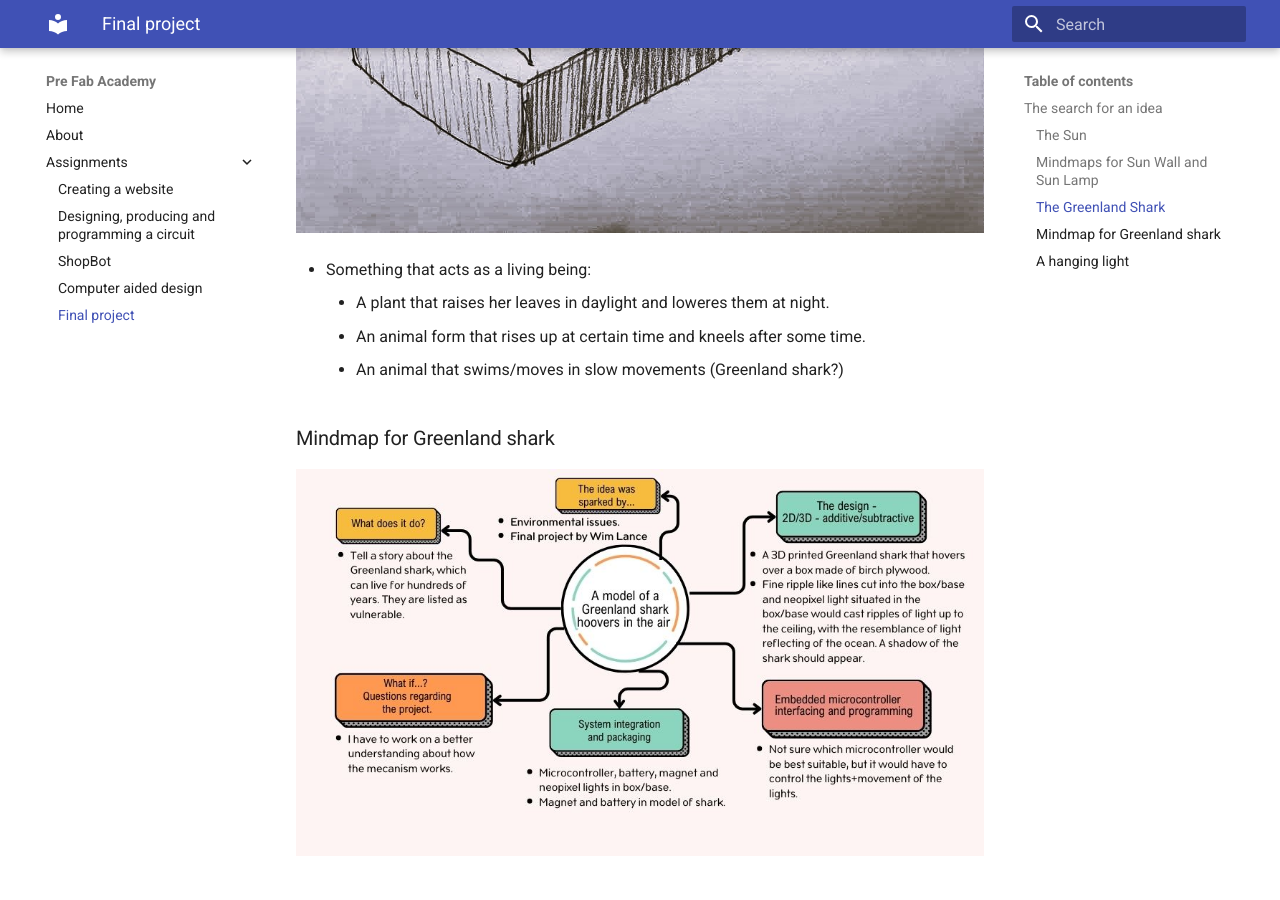
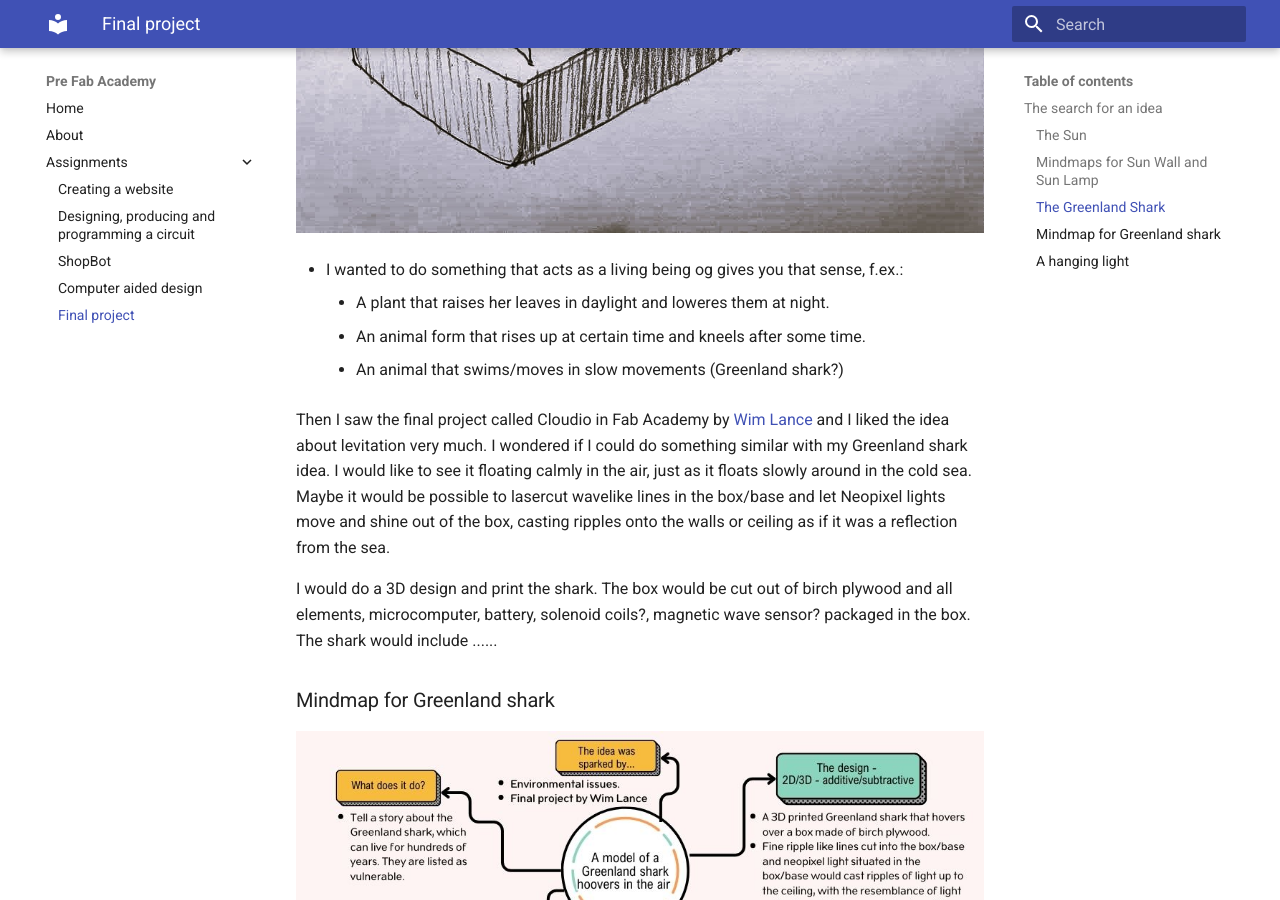
Before and after one commit to OlofH2/Before-Fab-Academy, an MkDocs documentation site: the page built from docs/FinalProject.md, in a window 1280 px wide and 900 px high, scrolled down 2824 px. Built offline with MkDocs 1.6.1 and Material for MkDocs 9.7.7, drawn with Linux system fonts in a browser that asks for light colours.

Commit message:
Shark details

```diff
--- a/docs/FinalProject.md
+++ b/docs/FinalProject.md
@@ -27,10 +27,14 @@ The other possibility is to make this a small lamp. I would fit the embedded mic
 ![Shark](img/Shark.jpg)
 
 
-* Something that acts as a living being:
+* I wanted to do something that acts as a living being og gives you that sense, f.ex.:
     - A plant that raises her leaves in daylight and loweres them at night.
     - An animal form that rises up at certain time and kneels after some time.
     - An animal that swims/moves in slow movements (Greenland shark?)
+
+Then I saw the final project called Cloudio in Fab Academy by [Wim Lance](https://archive.fabacademy.org/archives/2017/fablabbcn/students/4/?fbclid=IwY2xjawGtV-xleHRuA2FlbQIxMAABHf_CMNKYg_JXdylS7TvDwCbYmvoqZ3rK_b5B2yk4m1mZU0VTOpcq3RT0cg_aem_BLl3n2J2xJ3GL85Ako3vgA) and I liked the idea about levitation very much. I wondered if I could do something similar with my Greenland shark idea. I would like to see it floating calmly in the air, just as it floats slowly around in the cold sea. Maybe it would be possible to lasercut wavelike lines in the box/base and let Neopixel lights move and shine out of the box, casting ripples onto the walls or ceiling as if it was a reflection from the sea.
+
+I would do a 3D design and print the shark. The box would be cut out of birch plywood and all elements, microcomputer, battery, solenoid coils?, magnetic wave sensor? packaged in the box. The shark would include ......
 
 ###Mindmap for Greenland shark
 
```
